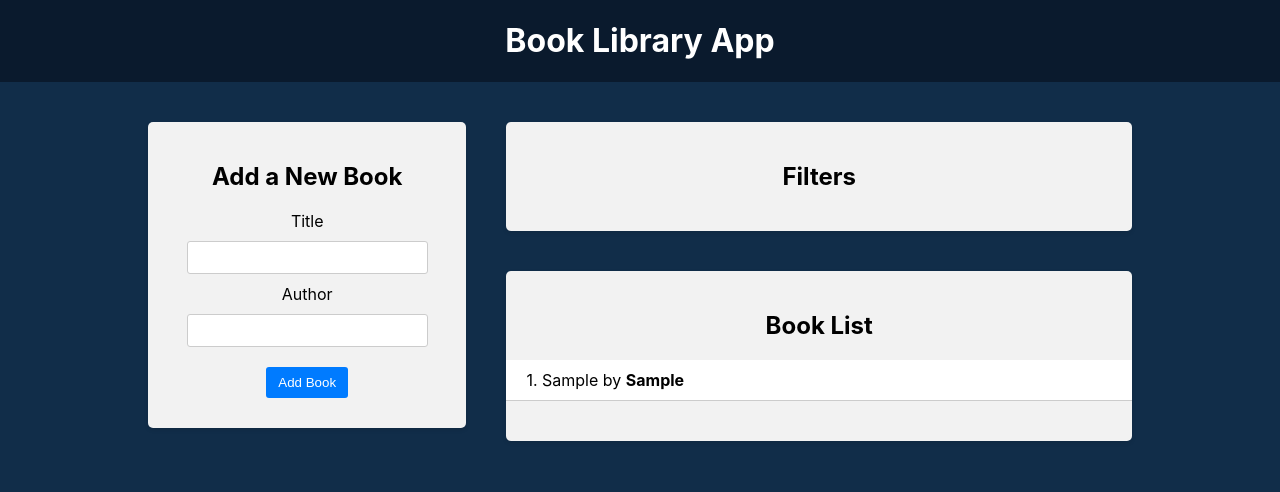
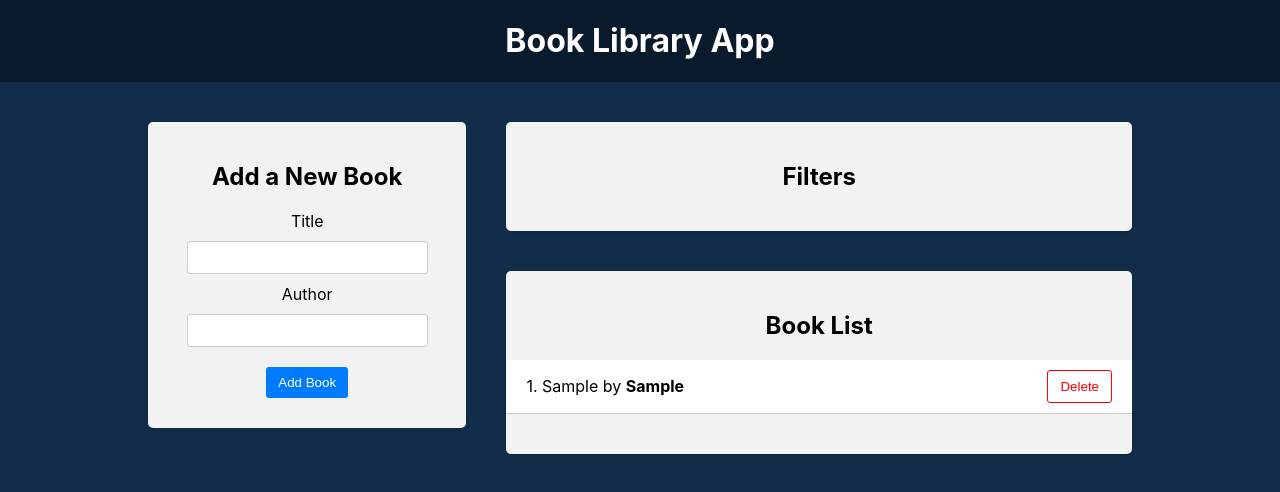
Before and after one commit to PavelLShin/Book-app, a React (Create React App) app in the folder frontend/: page / in a window 1280 px wide. Both pictures are taken after typing "Sample", "Sample" into the empty fields and a click on the button "Add Book". Shown: the top 492 px of the page. Built offline with nearby package versions, Linux system fonts and the light colour scheme.

Commit message:
Delete book by id

```diff
--- a/frontend/src/Components/BookList/BookList.js
+++ b/frontend/src/Components/BookList/BookList.js
@@ -1,5 +1,7 @@
-// С помощью этого хука мы подпишемся на изменение состояния
-import { useSelector } from 'react-redux'
+// С помощью этого хука мы подпишемся на изменение состояния, а с помощью второго передадим action в store
+import { useSelector, useDispatch } from 'react-redux'
+// Удаление книги из списка
+import { deleteBook } from '../../redux/books/actionCreators'
 import './BookList.css'
 
 function BookList() {
@@ -7,6 +9,12 @@
   const books = useSelector((state) => {
     return state.books
   })
+
+  const dispatch = useDispatch()
+
+  const handleDeleteBook = (id) => {
+    dispatch(deleteBook(id))
+  }
   return (
     <div className="app-block book-list">
       <h2>Book List</h2>
@@ -21,6 +29,11 @@
                 <div className="book-info">
                   {++id}. {el.title} by <strong>{el.author}</strong>
                 </div>
+                <div className="book-actions">
+                  <button onClick={() => handleDeleteBook(el.id)}>
+                    Delete
+                  </button>
+                </div>
               </li>
             )
           })}
--- a/frontend/src/redux/books/actionCreators.js
+++ b/frontend/src/redux/books/actionCreators.js
@@ -1,9 +1,16 @@
 import * as actionTipes from './ationTipes'
 
-// Эта фугкция принимает книгу
+// Эта функция принимает книгу
 export const addBook = (newBook) => {
   return {
     type: actionTipes.ADD_BOOK,
     payload: newBook,
   }
 }
+
+export const deleteBook = (id) => {
+  return {
+    type: actionTipes.DELETE_BOOK,
+    payload: id,
+  }
+}
--- a/frontend/src/redux/books/ationTipes.js
+++ b/frontend/src/redux/books/ationTipes.js
@@ -1,3 +1,3 @@
 export const ADD_BOOK = 'ADD_BOOK'
-// DELETE_BOOK
+export const DELETE_BOOK = 'DELETE_BOOK'
 // TOOGLE_FAVORITE
--- a/frontend/src/redux/books/reducer.js
+++ b/frontend/src/redux/books/reducer.js
@@ -7,7 +7,8 @@
   switch (action.type) {
     case actionTipes.ADD_BOOK:
       return [...state, action.payload]
-
+    case actionTipes.DELETE_BOOK:
+      return state.filter((el) => el.id !== action.payload)
     default:
       return state
   }
```
